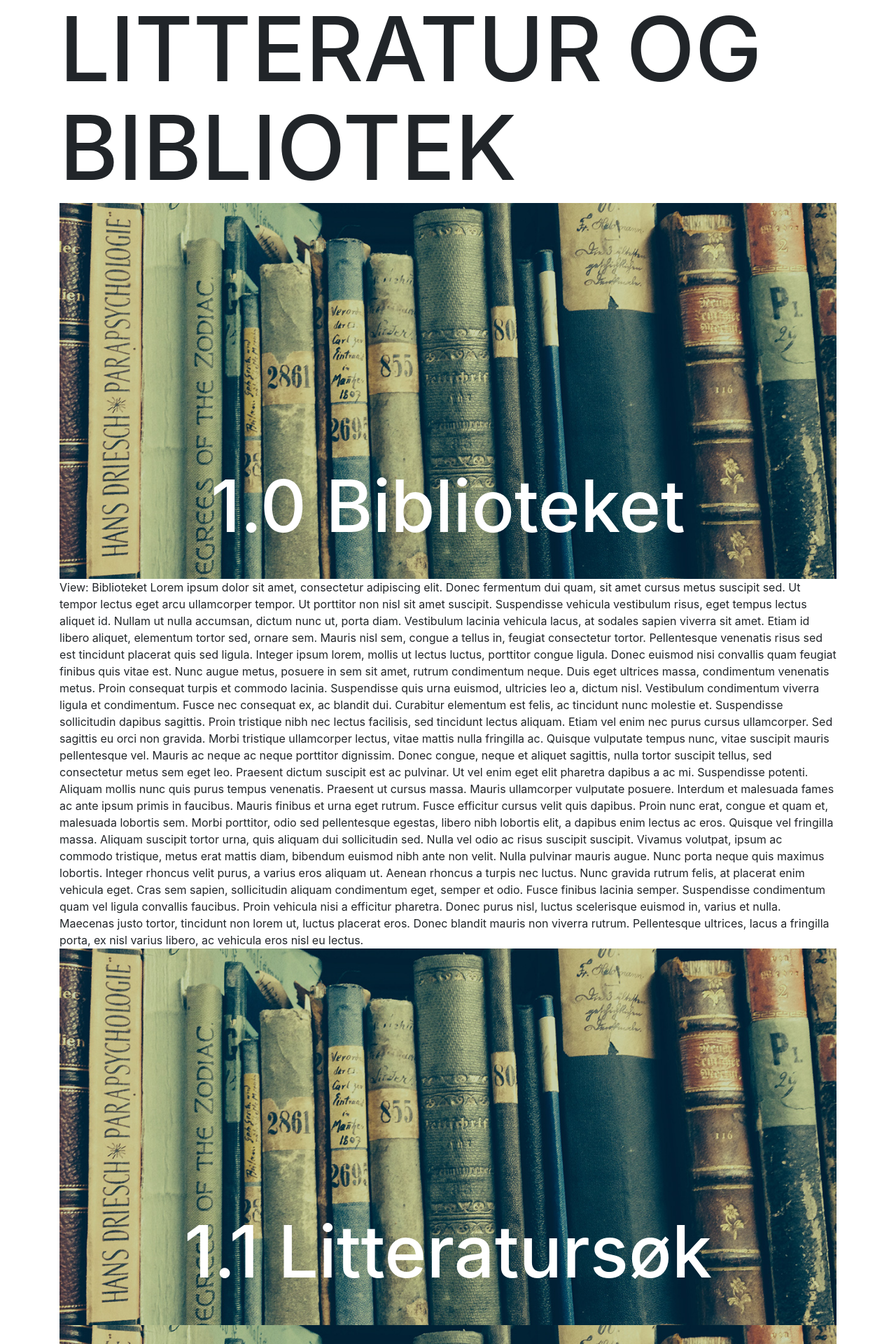
After one commit to uio-library/scroll-app, a Laravel app: page /course in a window 1280 px wide, after a click on "1.0 Biblioteket". The commit adds this page. Shown: the top 1920 px of the page at 70% size. Run offline with Laravel 8, Linux system fonts and the light colour scheme; settings files or empty folders that the repository lacks are supplied; some libraries are stand-ins or nearby versions.

Commit message:
created web page skeleton

```diff
--- /dev/null
+++ b/resources/views/contents/biblioteket.blade.php
@@ -0,0 +1,10 @@
+View: Biblioteket
+Lorem ipsum dolor sit amet, consectetur adipiscing elit. Donec fermentum dui quam, sit amet cursus metus suscipit sed. Ut tempor lectus eget arcu ullamcorper tempor. Ut porttitor non nisl sit amet suscipit. Suspendisse vehicula vestibulum risus, eget tempus lectus aliquet id. Nullam ut nulla accumsan, dictum nunc ut, porta diam. Vestibulum lacinia vehicula lacus, at sodales sapien viverra sit amet. Etiam id libero aliquet, elementum tortor sed, ornare sem. Mauris nisl sem, congue a tellus in, feugiat consectetur tortor. Pellentesque venenatis risus sed est tincidunt placerat quis sed ligula. Integer ipsum lorem, mollis ut lectus luctus, porttitor congue ligula. Donec euismod nisi convallis quam feugiat finibus quis vitae est.
+
+Nunc augue metus, posuere in sem sit amet, rutrum condimentum neque. Duis eget ultrices massa, condimentum venenatis metus. Proin consequat turpis et commodo lacinia. Suspendisse quis urna euismod, ultricies leo a, dictum nisl. Vestibulum condimentum viverra ligula et condimentum. Fusce nec consequat ex, ac blandit dui. Curabitur elementum est felis, ac tincidunt nunc molestie et. Suspendisse sollicitudin dapibus sagittis. Proin tristique nibh nec lectus facilisis, sed tincidunt lectus aliquam.
+
+Etiam vel enim nec purus cursus ullamcorper. Sed sagittis eu orci non gravida. Morbi tristique ullamcorper lectus, vitae mattis nulla fringilla ac. Quisque vulputate tempus nunc, vitae suscipit mauris pellentesque vel. Mauris ac neque ac neque porttitor dignissim. Donec congue, neque et aliquet sagittis, nulla tortor suscipit tellus, sed consectetur metus sem eget leo. Praesent dictum suscipit est ac pulvinar. Ut vel enim eget elit pharetra dapibus a ac mi. Suspendisse potenti. Aliquam mollis nunc quis purus tempus venenatis.
+
+Praesent ut cursus massa. Mauris ullamcorper vulputate posuere. Interdum et malesuada fames ac ante ipsum primis in faucibus. Mauris finibus et urna eget rutrum. Fusce efficitur cursus velit quis dapibus. Proin nunc erat, congue et quam et, malesuada lobortis sem. Morbi porttitor, odio sed pellentesque egestas, libero nibh lobortis elit, a dapibus enim lectus ac eros. Quisque vel fringilla massa. Aliquam suscipit tortor urna, quis aliquam dui sollicitudin sed. Nulla vel odio ac risus suscipit suscipit. Vivamus volutpat, ipsum ac commodo tristique, metus erat mattis diam, bibendum euismod nibh ante non velit. Nulla pulvinar mauris augue. Nunc porta neque quis maximus lobortis. Integer rhoncus velit purus, a varius eros aliquam ut. Aenean rhoncus a turpis nec luctus.
+
+Nunc gravida rutrum felis, at placerat enim vehicula eget. Cras sem sapien, sollicitudin aliquam condimentum eget, semper et odio. Fusce finibus lacinia semper. Suspendisse condimentum quam vel ligula convallis faucibus. Proin vehicula nisi a efficitur pharetra. Donec purus nisl, luctus scelerisque euismod in, varius et nulla. Maecenas justo tortor, tincidunt non lorem ut, luctus placerat eros. Donec blandit mauris non viverra rutrum. Pellentesque ultrices, lacus a fringilla porta, ex nisl varius libero, ac vehicula eros nisl eu lectus.
--- /dev/null
+++ b/resources/views/contents/litteratursok.blade.php
@@ -0,0 +1,10 @@
+View: Litteratursøk
+Lorem ipsum dolor sit amet, consectetur adipiscing elit. Donec fermentum dui quam, sit amet cursus metus suscipit sed. Ut tempor lectus eget arcu ullamcorper tempor. Ut porttitor non nisl sit amet suscipit. Suspendisse vehicula vestibulum risus, eget tempus lectus aliquet id. Nullam ut nulla accumsan, dictum nunc ut, porta diam. Vestibulum lacinia vehicula lacus, at sodales sapien viverra sit amet. Etiam id libero aliquet, elementum tortor sed, ornare sem. Mauris nisl sem, congue a tellus in, feugiat consectetur tortor. Pellentesque venenatis risus sed est tincidunt placerat quis sed ligula. Integer ipsum lorem, mollis ut lectus luctus, porttitor congue ligula. Donec euismod nisi convallis quam feugiat finibus quis vitae est.
+
+Nunc augue metus, posuere in sem sit amet, rutrum condimentum neque. Duis eget ultrices massa, condimentum venenatis metus. Proin consequat turpis et commodo lacinia. Suspendisse quis urna euismod, ultricies leo a, dictum nisl. Vestibulum condimentum viverra ligula et condimentum. Fusce nec consequat ex, ac blandit dui. Curabitur elementum est felis, ac tincidunt nunc molestie et. Suspendisse sollicitudin dapibus sagittis. Proin tristique nibh nec lectus facilisis, sed tincidunt lectus aliquam.
+
+Etiam vel enim nec purus cursus ullamcorper. Sed sagittis eu orci non gravida. Morbi tristique ullamcorper lectus, vitae mattis nulla fringilla ac. Quisque vulputate tempus nunc, vitae suscipit mauris pellentesque vel. Mauris ac neque ac neque porttitor dignissim. Donec congue, neque et aliquet sagittis, nulla tortor suscipit tellus, sed consectetur metus sem eget leo. Praesent dictum suscipit est ac pulvinar. Ut vel enim eget elit pharetra dapibus a ac mi. Suspendisse potenti. Aliquam mollis nunc quis purus tempus venenatis.
+
+Praesent ut cursus massa. Mauris ullamcorper vulputate posuere. Interdum et malesuada fames ac ante ipsum primis in faucibus. Mauris finibus et urna eget rutrum. Fusce efficitur cursus velit quis dapibus. Proin nunc erat, congue et quam et, malesuada lobortis sem. Morbi porttitor, odio sed pellentesque egestas, libero nibh lobortis elit, a dapibus enim lectus ac eros. Quisque vel fringilla massa. Aliquam suscipit tortor urna, quis aliquam dui sollicitudin sed. Nulla vel odio ac risus suscipit suscipit. Vivamus volutpat, ipsum ac commodo tristique, metus erat mattis diam, bibendum euismod nibh ante non velit. Nulla pulvinar mauris augue. Nunc porta neque quis maximus lobortis. Integer rhoncus velit purus, a varius eros aliquam ut. Aenean rhoncus a turpis nec luctus.
+
+Nunc gravida rutrum felis, at placerat enim vehicula eget. Cras sem sapien, sollicitudin aliquam condimentum eget, semper et odio. Fusce finibus lacinia semper. Suspendisse condimentum quam vel ligula convallis faucibus. Proin vehicula nisi a efficitur pharetra. Donec purus nisl, luctus scelerisque euismod in, varius et nulla. Maecenas justo tortor, tincidunt non lorem ut, luctus placerat eros. Donec blandit mauris non viverra rutrum. Pellentesque ultrices, lacus a fringilla porta, ex nisl varius libero, ac vehicula eros nisl eu lectus.
--- /dev/null
+++ b/resources/views/contents/referering.blade.php
@@ -0,0 +1,10 @@
+View : referering
+Lorem ipsum dolor sit amet, consectetur adipiscing elit. Donec fermentum dui quam, sit amet cursus metus suscipit sed. Ut tempor lectus eget arcu ullamcorper tempor. Ut porttitor non nisl sit amet suscipit. Suspendisse vehicula vestibulum risus, eget tempus lectus aliquet id. Nullam ut nulla accumsan, dictum nunc ut, porta diam. Vestibulum lacinia vehicula lacus, at sodales sapien viverra sit amet. Etiam id libero aliquet, elementum tortor sed, ornare sem. Mauris nisl sem, congue a tellus in, feugiat consectetur tortor. Pellentesque venenatis risus sed est tincidunt placerat quis sed ligula. Integer ipsum lorem, mollis ut lectus luctus, porttitor congue ligula. Donec euismod nisi convallis quam feugiat finibus quis vitae est.
+
+Nunc augue metus, posuere in sem sit amet, rutrum condimentum neque. Duis eget ultrices massa, condimentum venenatis metus. Proin consequat turpis et commodo lacinia. Suspendisse quis urna euismod, ultricies leo a, dictum nisl. Vestibulum condimentum viverra ligula et condimentum. Fusce nec consequat ex, ac blandit dui. Curabitur elementum est felis, ac tincidunt nunc molestie et. Suspendisse sollicitudin dapibus sagittis. Proin tristique nibh nec lectus facilisis, sed tincidunt lectus aliquam.
+
+Etiam vel enim nec purus cursus ullamcorper. Sed sagittis eu orci non gravida. Morbi tristique ullamcorper lectus, vitae mattis nulla fringilla ac. Quisque vulputate tempus nunc, vitae suscipit mauris pellentesque vel. Mauris ac neque ac neque porttitor dignissim. Donec congue, neque et aliquet sagittis, nulla tortor suscipit tellus, sed consectetur metus sem eget leo. Praesent dictum suscipit est ac pulvinar. Ut vel enim eget elit pharetra dapibus a ac mi. Suspendisse potenti. Aliquam mollis nunc quis purus tempus venenatis.
+
+Praesent ut cursus massa. Mauris ullamcorper vulputate posuere. Interdum et malesuada fames ac ante ipsum primis in faucibus. Mauris finibus et urna eget rutrum. Fusce efficitur cursus velit quis dapibus. Proin nunc erat, congue et quam et, malesuada lobortis sem. Morbi porttitor, odio sed pellentesque egestas, libero nibh lobortis elit, a dapibus enim lectus ac eros. Quisque vel fringilla massa. Aliquam suscipit tortor urna, quis aliquam dui sollicitudin sed. Nulla vel odio ac risus suscipit suscipit. Vivamus volutpat, ipsum ac commodo tristique, metus erat mattis diam, bibendum euismod nibh ante non velit. Nulla pulvinar mauris augue. Nunc porta neque quis maximus lobortis. Integer rhoncus velit purus, a varius eros aliquam ut. Aenean rhoncus a turpis nec luctus.
+
+Nunc gravida rutrum felis, at placerat enim vehicula eget. Cras sem sapien, sollicitudin aliquam condimentum eget, semper et odio. Fusce finibus lacinia semper. Suspendisse condimentum quam vel ligula convallis faucibus. Proin vehicula nisi a efficitur pharetra. Donec purus nisl, luctus scelerisque euismod in, varius et nulla. Maecenas justo tortor, tincidunt non lorem ut, luctus placerat eros. Donec blandit mauris non viverra rutrum. Pellentesque ultrices, lacus a fringilla porta, ex nisl varius libero, ac vehicula eros nisl eu lectus.
--- /dev/null
+++ b/resources/views/contents/test.blade.php
@@ -0,0 +1,10 @@
+View : Prøve
+Lorem ipsum dolor sit amet, consectetur adipiscing elit. Donec fermentum dui quam, sit amet cursus metus suscipit sed. Ut tempor lectus eget arcu ullamcorper tempor. Ut porttitor non nisl sit amet suscipit. Suspendisse vehicula vestibulum risus, eget tempus lectus aliquet id. Nullam ut nulla accumsan, dictum nunc ut, porta diam. Vestibulum lacinia vehicula lacus, at sodales sapien viverra sit amet. Etiam id libero aliquet, elementum tortor sed, ornare sem. Mauris nisl sem, congue a tellus in, feugiat consectetur tortor. Pellentesque venenatis risus sed est tincidunt placerat quis sed ligula. Integer ipsum lorem, mollis ut lectus luctus, porttitor congue ligula. Donec euismod nisi convallis quam feugiat finibus quis vitae est.
+
+Nunc augue metus, posuere in sem sit amet, rutrum condimentum neque. Duis eget ultrices massa, condimentum venenatis metus. Proin consequat turpis et commodo lacinia. Suspendisse quis urna euismod, ultricies leo a, dictum nisl. Vestibulum condimentum viverra ligula et condimentum. Fusce nec consequat ex, ac blandit dui. Curabitur elementum est felis, ac tincidunt nunc molestie et. Suspendisse sollicitudin dapibus sagittis. Proin tristique nibh nec lectus facilisis, sed tincidunt lectus aliquam.
+
+Etiam vel enim nec purus cursus ullamcorper. Sed sagittis eu orci non gravida. Morbi tristique ullamcorper lectus, vitae mattis nulla fringilla ac. Quisque vulputate tempus nunc, vitae suscipit mauris pellentesque vel. Mauris ac neque ac neque porttitor dignissim. Donec congue, neque et aliquet sagittis, nulla tortor suscipit tellus, sed consectetur metus sem eget leo. Praesent dictum suscipit est ac pulvinar. Ut vel enim eget elit pharetra dapibus a ac mi. Suspendisse potenti. Aliquam mollis nunc quis purus tempus venenatis.
+
+Praesent ut cursus massa. Mauris ullamcorper vulputate posuere. Interdum et malesuada fames ac ante ipsum primis in faucibus. Mauris finibus et urna eget rutrum. Fusce efficitur cursus velit quis dapibus. Proin nunc erat, congue et quam et, malesuada lobortis sem. Morbi porttitor, odio sed pellentesque egestas, libero nibh lobortis elit, a dapibus enim lectus ac eros. Quisque vel fringilla massa. Aliquam suscipit tortor urna, quis aliquam dui sollicitudin sed. Nulla vel odio ac risus suscipit suscipit. Vivamus volutpat, ipsum ac commodo tristique, metus erat mattis diam, bibendum euismod nibh ante non velit. Nulla pulvinar mauris augue. Nunc porta neque quis maximus lobortis. Integer rhoncus velit purus, a varius eros aliquam ut. Aenean rhoncus a turpis nec luctus.
+
+Nunc gravida rutrum felis, at placerat enim vehicula eget. Cras sem sapien, sollicitudin aliquam condimentum eget, semper et odio. Fusce finibus lacinia semper. Suspendisse condimentum quam vel ligula convallis faucibus. Proin vehicula nisi a efficitur pharetra. Donec purus nisl, luctus scelerisque euismod in, varius et nulla. Maecenas justo tortor, tincidunt non lorem ut, luctus placerat eros. Donec blandit mauris non viverra rutrum. Pellentesque ultrices, lacus a fringilla porta, ex nisl varius libero, ac vehicula eros nisl eu lectus.
--- /dev/null
+++ b/resources/views/course.blade.php
@@ -0,0 +1,115 @@
+<!DOCTYPE html>
+
+<style>
+	.mainHeader {
+		font-size: 10vw;
+	}
+
+	.moduleHeader {
+		font-size: 8vw;
+	}
+
+
+	.module .carousel:hover {
+		opacity : 0.6;
+		transition: opacity 0.3s;
+	}
+
+	.module .carousel {
+		opacity : 1;
+		transition: opacity 0.3s;
+	}
+
+	body {
+		padding-bottom: 6cm;
+	}
+</style>
+
+<html>
+
+<head>
+	<meta charset="utf-8">
+	<meta name="viewport" content="width=device-width, initial-scale=1, shrink-to-fit=no">
+	<link rel="stylesheet" href="https://maxcdn.bootstrapcdn.com/bootstrap/4.0.0-beta/css/bootstrap.min.css" integrity="sha384-/Y6pD6FV/Vv2HJnA6t+vslU6fwYXjCFtcEpHbNJ0lyAFsXTsjBbfaDjzALeQsN6M" crossorigin="anonymous">
+	<title>Litteratur og bibliotek</title>
+
+</head>
+
+<body>
+
+
+	<div class=container>
+		<h1 class="mainHeader">LITTERATUR OG BIBLIOTEK<br></h1>
+
+
+		<div class="module">
+		<div class="carousel" href="#biblioteket" data-toggle="collapse">
+		<div class="carousel-item active">
+			<img src="images/discoveredonceagain.jpg" class="img-fluid" >
+			<div class="carousel-caption left-align">
+			<h1 class=moduleHeader>1.0 Biblioteket</h1>
+			</div>
+		</div>
+		</div>
+		<div id="biblioteket" class="collapse hide" role="tabpanel" aria-labelledby="headingOne">
+				@include('contents.biblioteket')
+			</div>
+		</div>
+
+
+
+		<div class="module">
+		<div class="carousel" href="#litteratursok" data-toggle="collapse">
+		<div class="carousel-item active">
+			<img src="images/discoveredonceagain.jpg" class="img-fluid" >
+			<div class="carousel-caption">
+			<h1 class=moduleHeader>1.1 Litteratursøk</h1>
+			</div>
+		</div>
+		</div>
+		<div id="litteratursok" class="collapse hide" role="tabpanel" aria-labelledby="headingOne">
+				@include('contents.litteratursok')
+			</div>
+		</div>
+
+
+
+		<div class="module">
+		<div class="carousel" href="#referering" data-toggle="collapse">
+		<div class="carousel-item active">
+			<img src="images/discoveredonceagain.jpg" class="img-fluid" >
+			<div class="carousel-caption">
+			<h1 class=moduleHeader>1.2 Referanse&shy;håndtering</h1>
+			</div>
+		</div>
+		</div>
+		<div id="referering" class="collapse hide" role="tabpanel" aria-labelledby="headingOne">
+				@include('contents.referering')
+			</div>
+		</div>
+
+
+
+		<div class="module">
+		<div class="carousel" href="#prove" data-toggle="collapse">
+		<div class="carousel-item active">
+			<img src="images/discoveredonceagain.jpg" class="img-fluid" >
+			<div class="carousel-caption">
+			<h1 class=moduleHeader>1.3 Prøve</h1>
+			</div>
+		</div>
+		</div>
+		<div id="prove" class="collapse hide" role="tabpanel" aria-labelledby="headingOne">
+				@include('contents.test')
+			</div>
+		</div>
+
+
+	</div>
+
+	<script src="https://code.jquery.com/jquery-3.2.1.slim.min.js" integrity="sha384-KJ3o2DKtIkvYIK3UENzmM7KCkRr/rE9/Qpg6aAZGJwFDMVNA/GpGFF93hXpG5KkN" crossorigin="anonymous"></script>
+	<script src="https://cdnjs.cloudflare.com/ajax/libs/popper.js/1.11.0/umd/popper.min.js" integrity="sha384-b/U6ypiBEHpOf/4+1nzFpr53nxSS+GLCkfwBdFNTxtclqqenISfwAzpKaMNFNmj4" crossorigin="anonymous"></script>
+	<script src="https://maxcdn.bootstrapcdn.com/bootstrap/4.0.0-beta/js/bootstrap.min.js" integrity="sha384-h0AbiXch4ZDo7tp9hKZ4TsHbi047NrKGLO3SEJAg45jXxnGIfYzk4Si90RDIqNm1" crossorigin="anonymous"></script>
+</body>
+
+</html>
--- a/routes/web.php
+++ b/routes/web.php
@@ -14,3 +14,9 @@
 Route::get('/', function () {
     return view('welcome');
 });
+
+Route::get('course', function () {
+
+    return view('course');
+
+});
```
Also changed, not shown: resources/views/welcome.blade.php (+8 -88 lines), README.md (added), public/images/discoveredonceagain.jpg (added).
